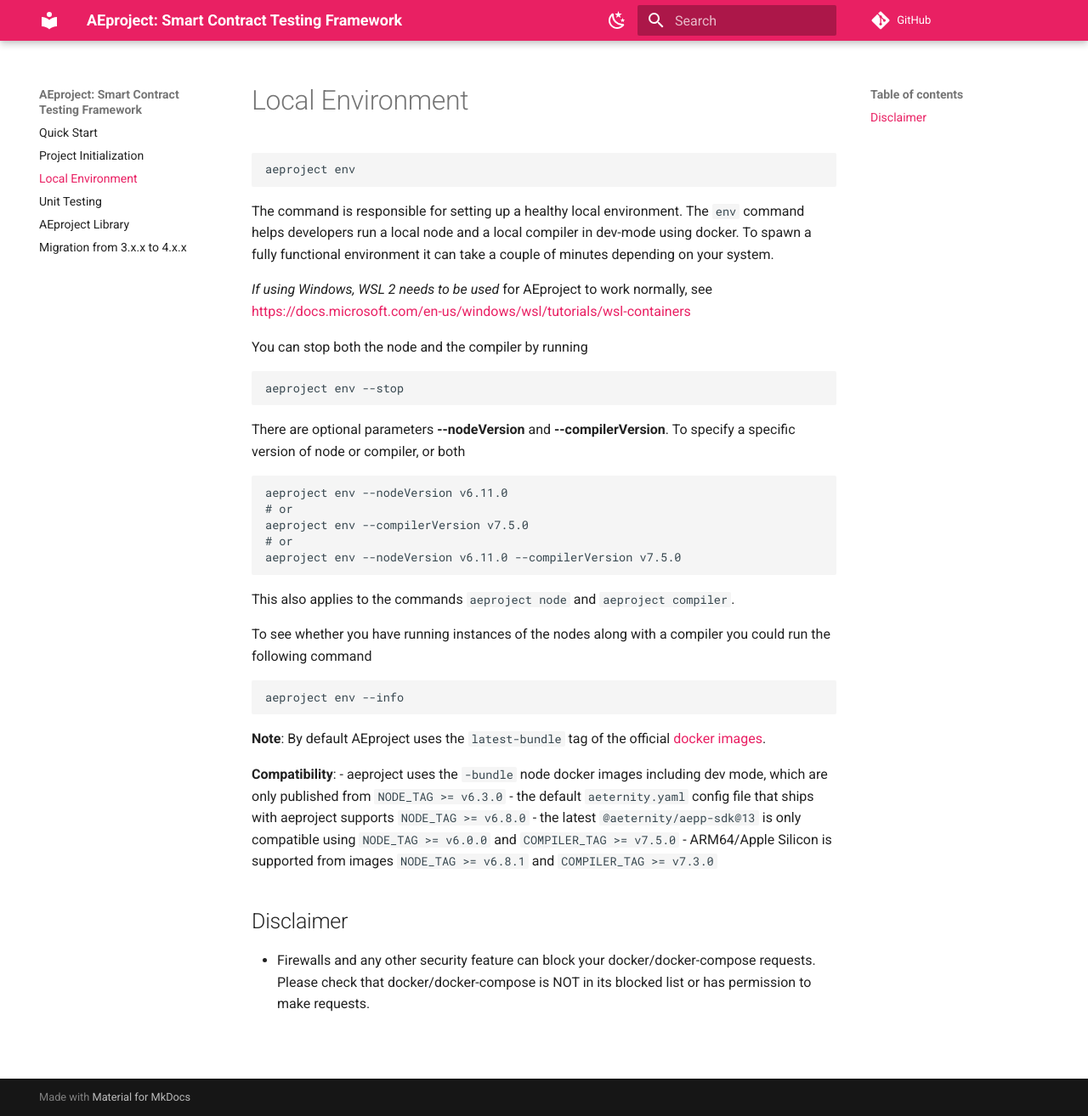
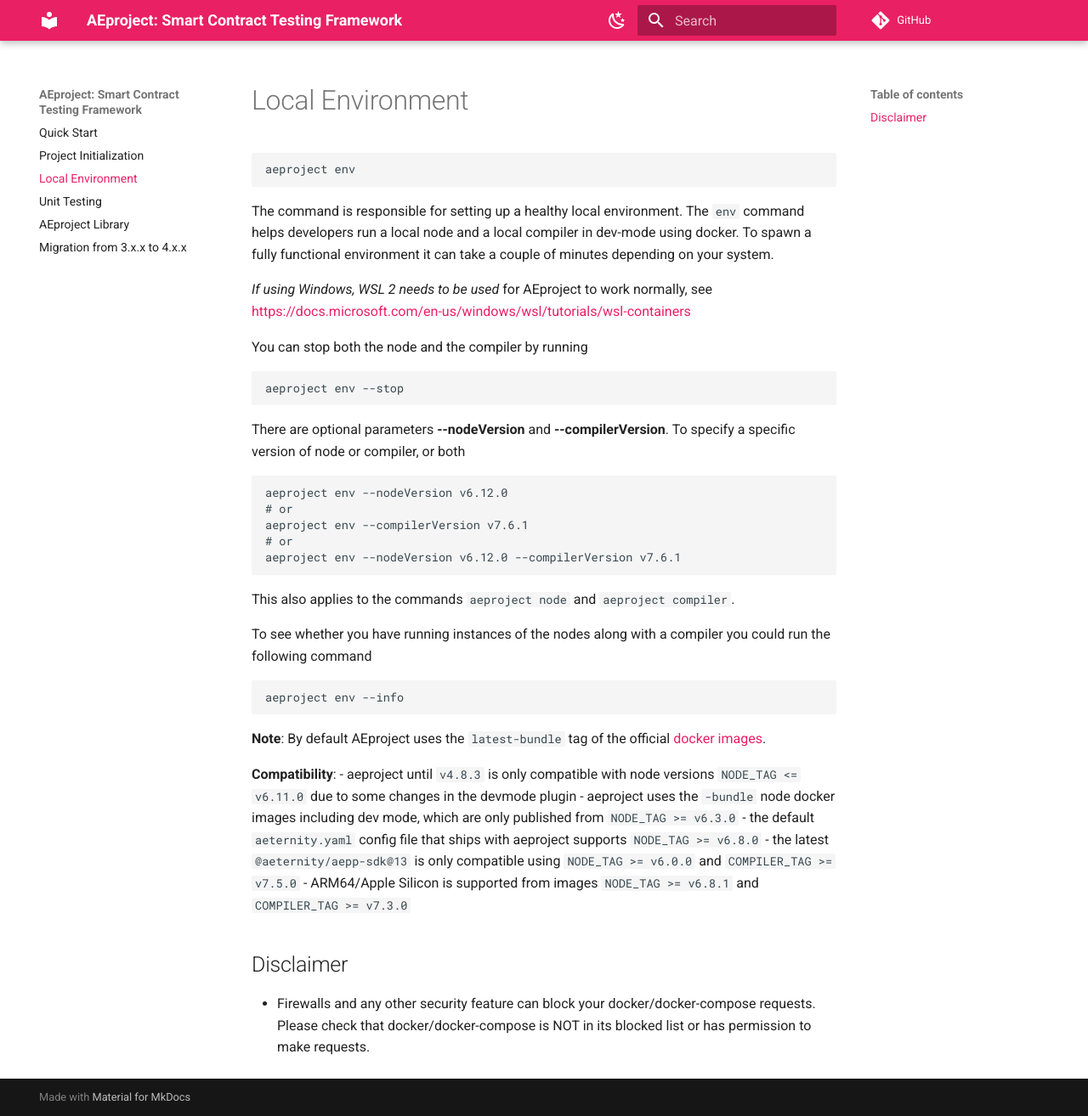
Before and after one commit to aeternity/aeproject, an MkDocs documentation site: the page built from docs/cli/env.md, in a window 1280 px wide and 1314 px high. Shown: the whole window at 85% size. Built offline with MkDocs 1.6.1 and Material for MkDocs 9.7.7, drawn with Linux system fonts in a browser that asks for light colours; comment, search, counter and statistics services are not loaded; the version menu is left out.

Commit message:
chore: upgrade support latest aeternity node

````diff
--- a/docs/cli/env.md
+++ b/docs/cli/env.md
@@ -15,11 +15,11 @@
 
 There are optional parameters **\-\-nodeVersion** and **\-\-compilerVersion**. To specify a specific version of node or compiler, or both
 ```text
-aeproject env --nodeVersion v6.11.0
+aeproject env --nodeVersion v6.12.0
 # or
-aeproject env --compilerVersion v7.5.0
+aeproject env --compilerVersion v7.6.1
 # or
-aeproject env --nodeVersion v6.11.0 --compilerVersion v7.5.0
+aeproject env --nodeVersion v6.12.0 --compilerVersion v7.6.1
 ```
 This also applies to the commands `aeproject node` and `aeproject compiler`.
 
@@ -31,6 +31,7 @@
 **Note**: By default AEproject uses the `latest-bundle` tag of the official [docker images](https://hub.docker.com/r/aeternity/aeternity/tags).
 
 **Compatibility**:
+ - aeproject until `v4.8.3` is only compatible with node versions `NODE_TAG <= v6.11.0` due to some changes in the devmode plugin
  - aeproject uses the `-bundle` node docker images including dev mode, which are only published from `NODE_TAG >= v6.3.0`
  - the default `aeternity.yaml` config file that ships with aeproject supports `NODE_TAG >= v6.8.0`
  - the latest `@aeternity/aepp-sdk@13` is only compatible using `NODE_TAG >= v6.0.0` and `COMPILER_TAG >= v7.5.0`
--- a/src/init/update-artifacts/docker-compose.yml
+++ b/src/init/update-artifacts/docker-compose.yml
@@ -2,16 +2,17 @@
 services:
 
   aeproject_node:
-    image: aeternity/aeternity:${NODE_TAG:-v6.11.0}-bundle
+    image: aeternity/aeternity:${NODE_TAG:-v6.12.0}-bundle
     hostname: node
     environment:
       AETERNITY_CONFIG: /home/aeternity/aeternity.yaml
+      AE__SYSTEM__CUSTOM_PREFUNDED_ACCS_FILE: '/home/aeternity/node/data/aecore/.genesis/accounts_test.json'
     volumes:
       - './docker/aeternity.yaml:/home/aeternity/aeternity.yaml'
       - './docker/accounts.json:/home/aeternity/node/data/aecore/.genesis/accounts_test.json'
 
   aeproject_compiler:
-    image: aeternity/aesophia_http:${COMPILER_TAG:-v7.6.0}
+    image: aeternity/aesophia_http:${COMPILER_TAG:-v7.6.1}
     hostname: compiler
     ports:
       - '3080:3080'
````
Also changed, not shown: 1 other file.
